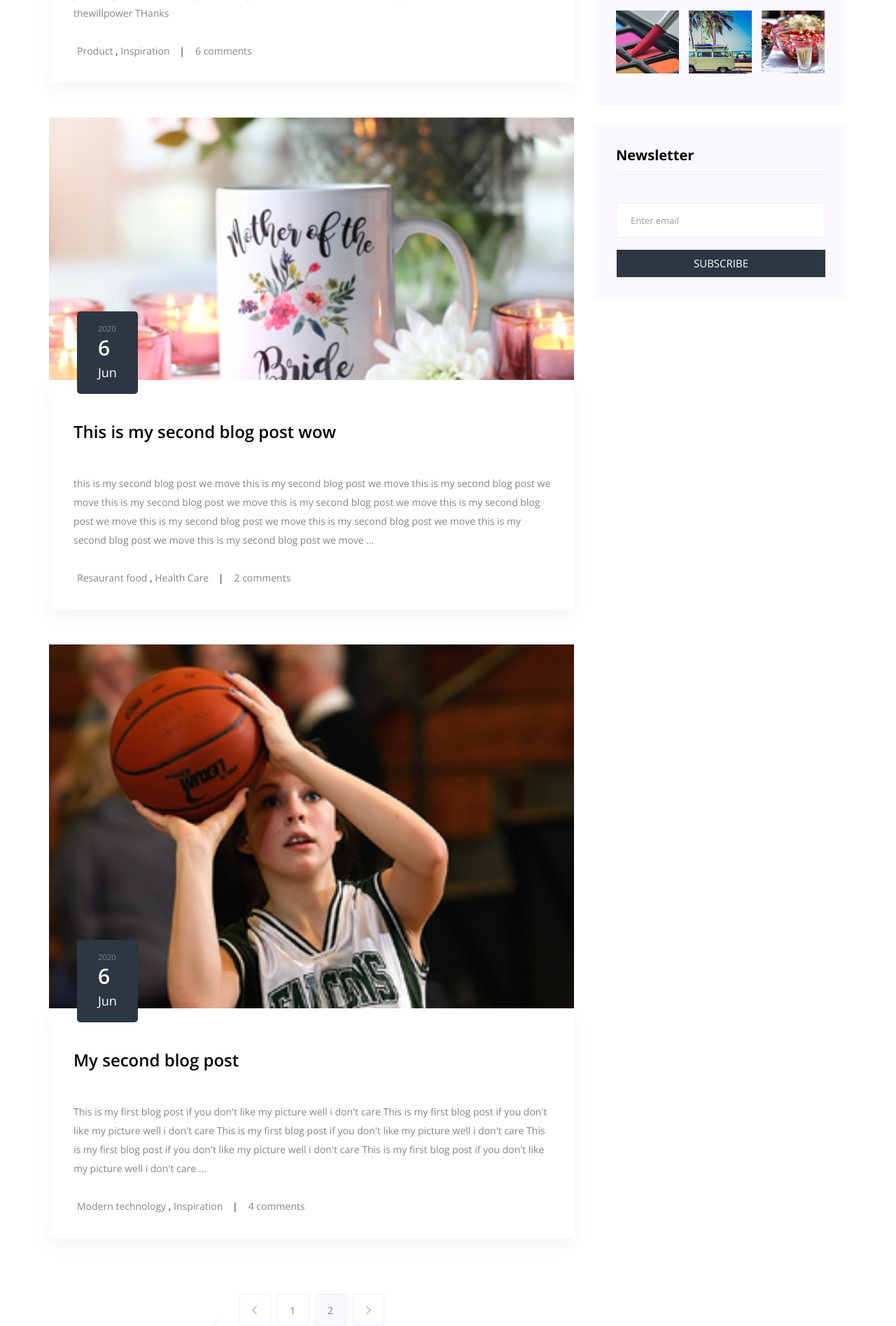
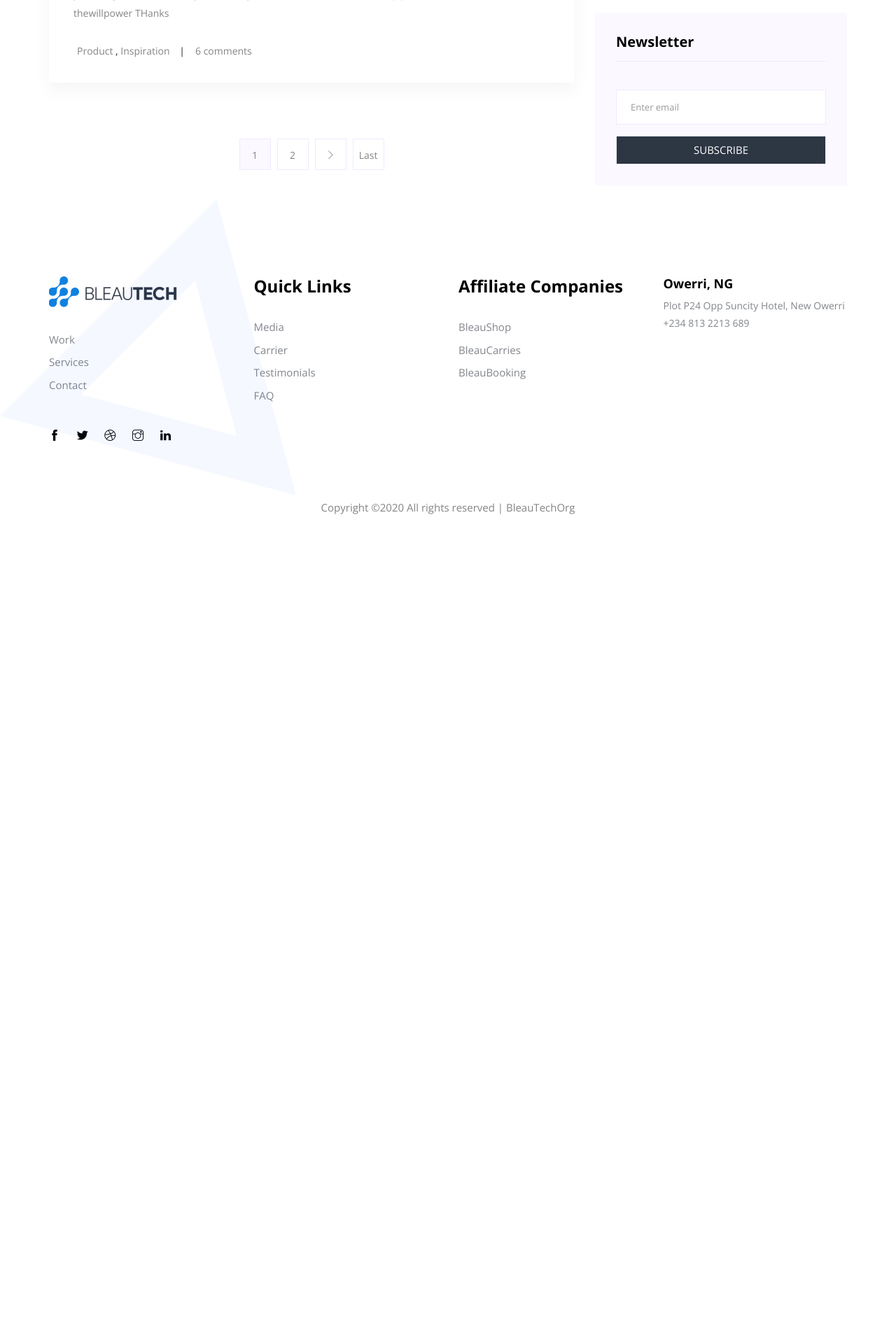
Before and after one commit to BleauTech/Website, a Django app: page /blog/ in a window 1280 px wide. Shown: the part 2185-4080 px from the top of the page at 70% size. After the commit the page ends 2920 px from the top, so only its background shows below. Run offline with Django 3.2, Linux system fonts and the light colour scheme; data comes from the database, SQL or seed files in the repository; both versions use the stored data as it was after the commit; parts of the project's set-up code (start-up, migrations or seed data) failed here and were passed over; some libraries are stand-ins or nearby versions.

Commit message:
worked on pagination

```diff
--- a/blog/templates/blog/blog.html
+++ b/blog/templates/blog/blog.html
@@ -68,28 +68,50 @@ Blog-BleauTech
 
 
 
+                        <!-- pagination -->
                         <nav class="blog-pagination justify-content-center d-flex">
                             <ul class="pagination">
+
+                                {%if posts.has_previous%}
+                                <li  class="page-item" ><a href="?page=1" class="page-link">First</a></li>
                                 <li class="page-item">
-                                    <a href="#" class="page-link" aria-label="Previous">
+                                    <a href="?page={{posts.previous_page_number}}" class="page-link" aria-label="Previous">
                                         <i class="ti-angle-left"></i>
                                     </a>
                                 </li>
+                                {%endif%}
+
+                                {%for num in posts.paginator.page_range%}
+                                    {%if num == posts.number %}
+                                        <li class="page-item active">
+                                            <a href="?page={{num}}" class="page-link">{{num}}</a>
+                                        </li>
+                                    {%endif%}
+                                    {%if num < posts.number|add:'3' and num > posts.number|add:'-3' and num != posts.number %}
+                                        <li class="page-item ">
+                                            <a href="?page={{num}}" class="page-link">{{num}}</a>
+                                        </li>
+                                    {%endif%}
+                                {%endfor%}
+
+                                {%if posts.has_next%}
                                 <li class="page-item">
-                                    <a href="#" class="page-link">1</a>
-                                </li>
-                                <li class="page-item active">
-                                    <a href="#" class="page-link">2</a>
-                                </li>
-                                <li class="page-item">
-                                    <a href="#" class="page-link" aria-label="Next">
+                                    <a href="?page={{posts.next_page_number}}" class="page-link" aria-label="Next">
                                         <i class="ti-angle-right"></i>
                                     </a>
                                 </li>
+                                <li class="page-item">
+                                    <a href="?page={{posts.paginator.num_pages}}" class="page-link">Last</a>
+                                </li>
+                                {%endif%}
+
                             </ul>
                         </nav>
                     </div>
                 </div>
+                <!-- pagination ends -->
+
+
                 <div class="col-lg-4">
                     <div class="blog_right_sidebar">
                         <aside class="single_sidebar_widget search_widget">
--- a/blog/templates/blog/single-blog1.html
+++ b/blog/templates/blog/single-blog1.html
@@ -207,7 +207,7 @@ Blog-BleauTech
 
                 <div class="form-group">
                   <button type="submit" class="button btn_1 button-contactForm">
-                    Send Message
+                    Post comment
                   </button>
                 </div>
 
--- a/blog/views.py
+++ b/blog/views.py
@@ -4,7 +4,7 @@ from taggit.models import Tag
 from blog.form import CommentForm
 from pprint import pprint
 from django.contrib import messages
-
+from django.core.paginator import Paginator, EmptyPage, PageNotAnInteger
 # Create your views here.
 
 
@@ -16,8 +16,22 @@ def post_list_view(request, tag_slug=None):
 		tag = get_object_or_404(Tag, slug=tag_slug)
 		posts=BlogPost.objects.filter(tags__in=[tag])
 
-	context={'posts':posts, 'tag':tag, 'all_tags':all_tags}
+
+	paginator = Paginator(posts, 2)
+	page = request.GET.get('page')
+	try:
+		posts = paginator.page(page)
+	except PageNotAnInteger:
+ 	# If page is not an integer deliver the first page
+		posts = paginator.page(1)
+	except EmptyPage:
+ 	# If page is out of range deliver last page of results
+		posts = paginator.page(paginator.num_pages)
+
+	context={'posts':posts, 'page':page, 'tag':tag, 'all_tags':all_tags}
 	return render(request, 'blog/blog.html', context)
+
+
 
 
 
```
Also changed, not shown: db.sqlite3.
